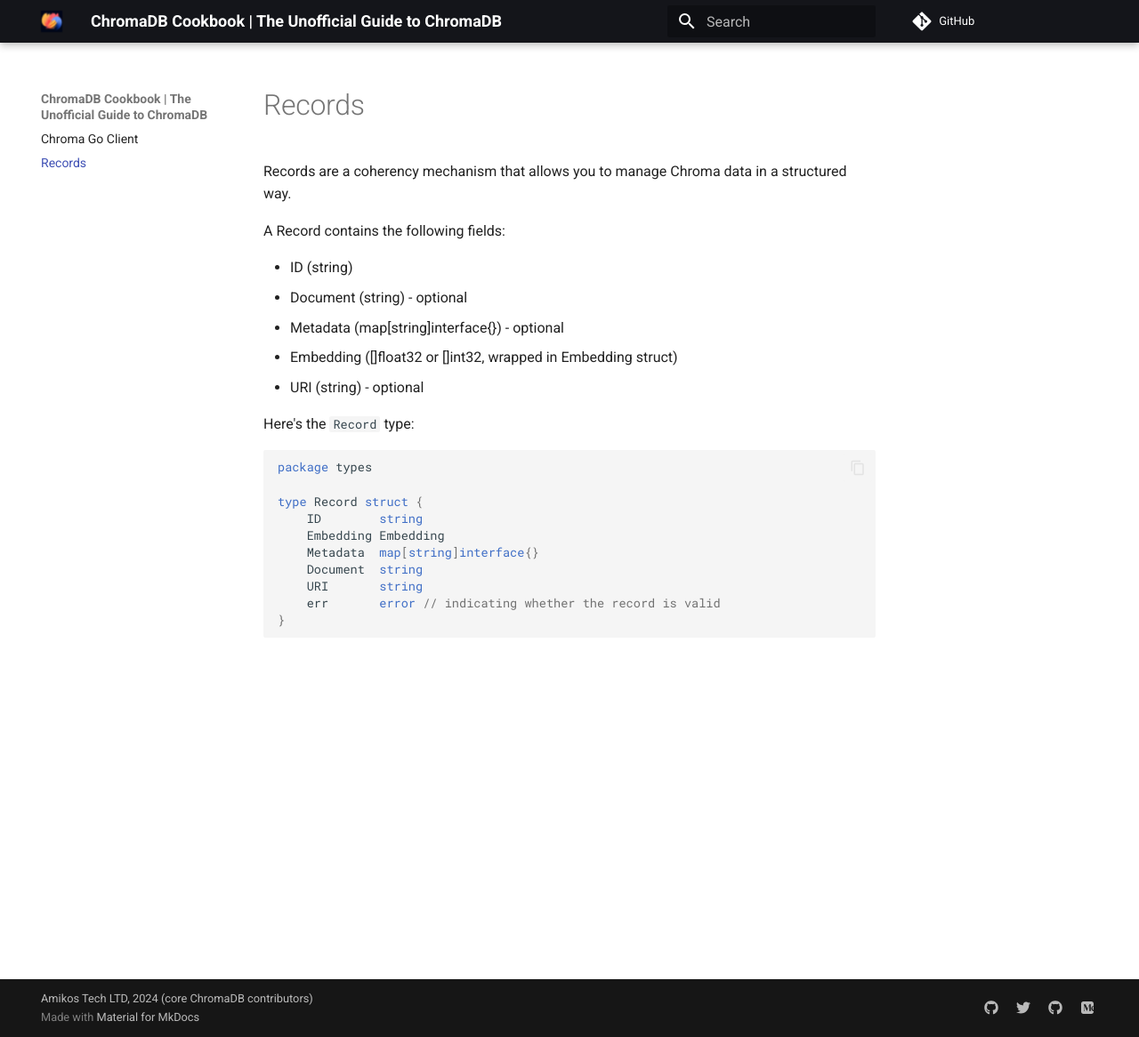
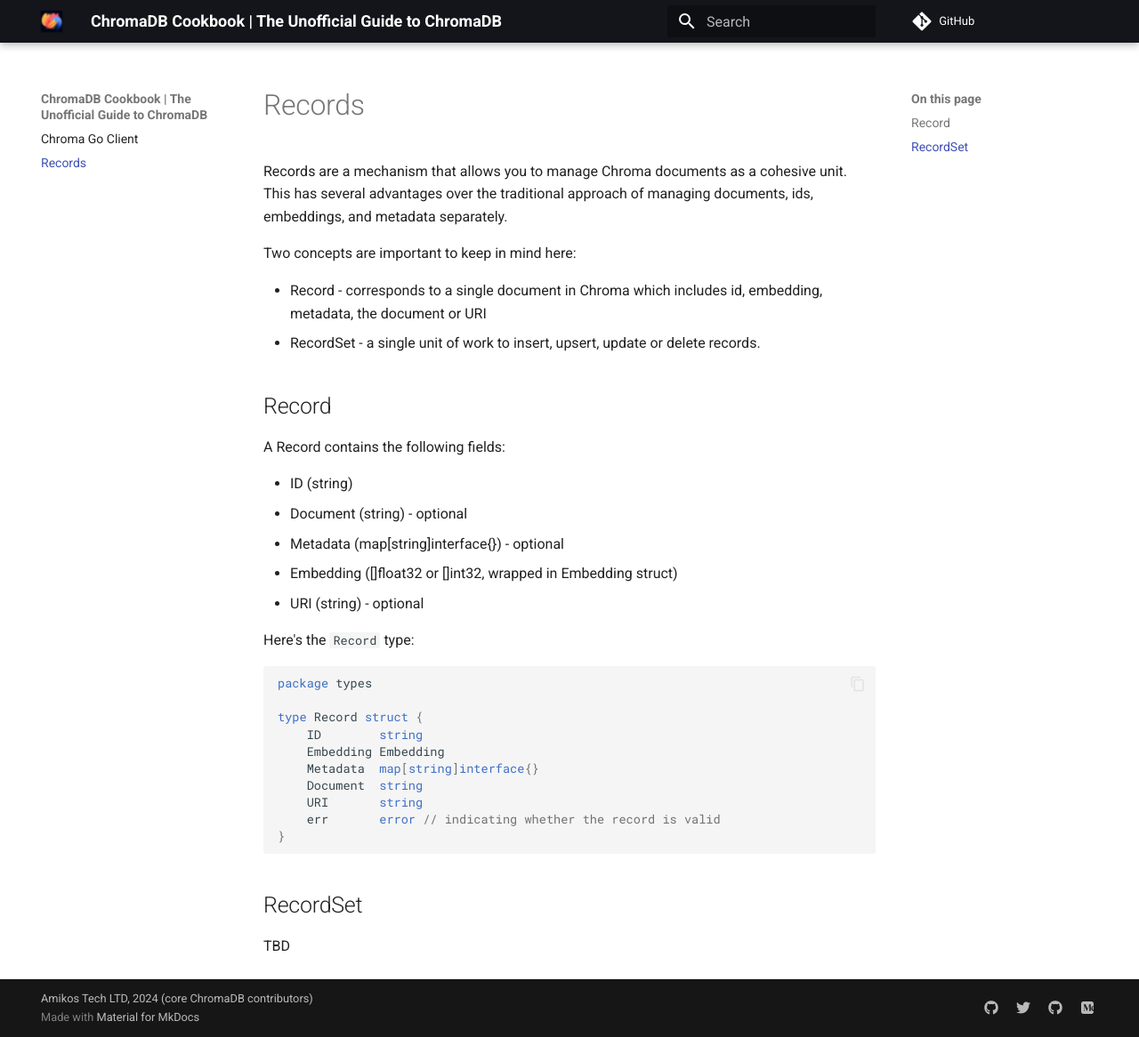
Before and after one commit to amikos-tech/chroma-go, an MkDocs documentation site: the page built from docs/docs/records.md, in a window 1280 px wide and 1166 px high. Shown: the whole window at 89% size. Built offline with MkDocs 1.6.1 and Material for MkDocs 9.7.7, drawn with Linux system fonts in a browser that asks for light colours; comment, search, counter and statistics services are not loaded.

Commit message:
docs: Updating records description.

````diff
--- a/docs/docs/records.md
+++ b/docs/docs/records.md
@@ -1,6 +1,15 @@
 # Records
 
-Records are a coherency mechanism that allows you to manage Chroma data in a structured way.
+Records are a mechanism that allows you to manage Chroma documents as a cohesive unit. This has several advantages over
+the traditional approach of managing documents, ids, embeddings, and metadata separately.
+
+Two concepts are important to keep in mind here:
+
+- Record - corresponds to a single document in Chroma which includes id, embedding, metadata, the document or URI
+- RecordSet - a single unit of work to insert, upsert, update or delete records.
+
+
+## Record
 
 A Record contains the following fields:
 
@@ -24,3 +33,7 @@ type Record struct {
 	err       error // indicating whether the record is valid
 }
 ```
+
+## RecordSet
+
+TBD
````
